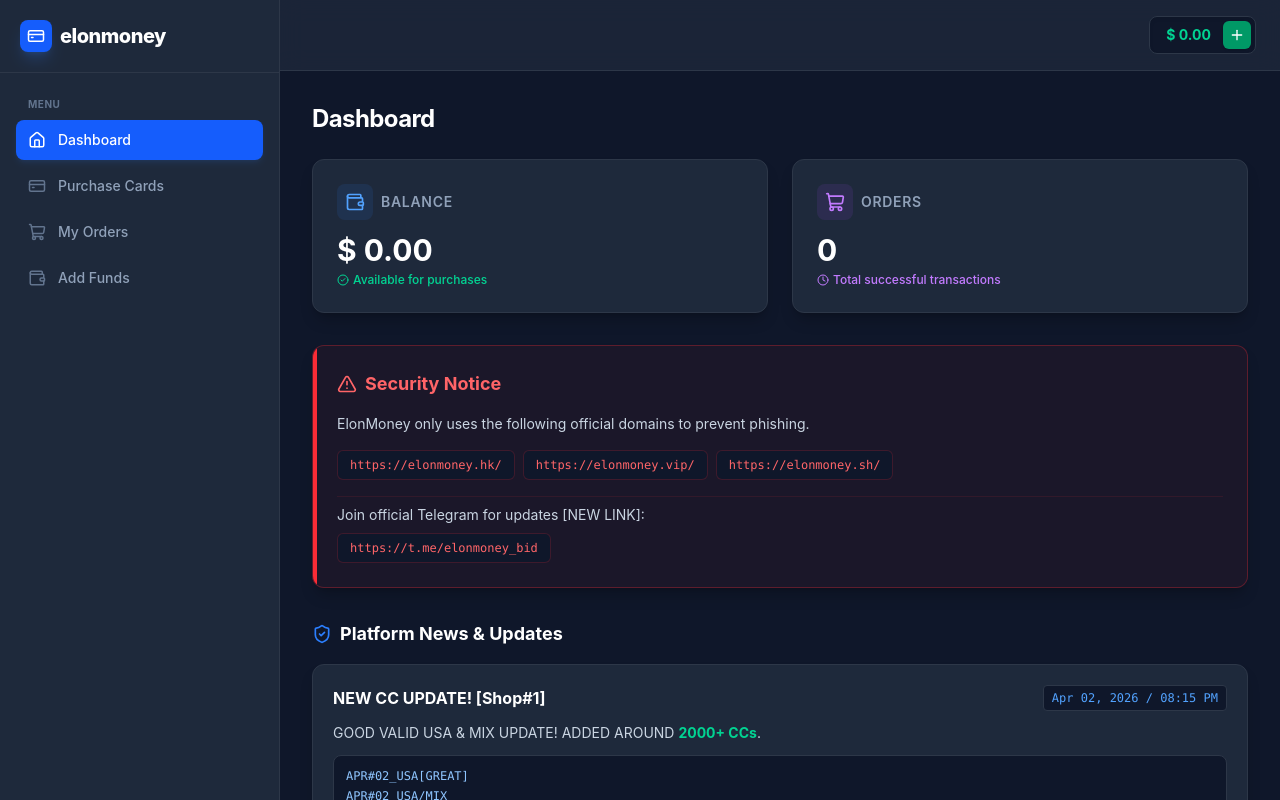
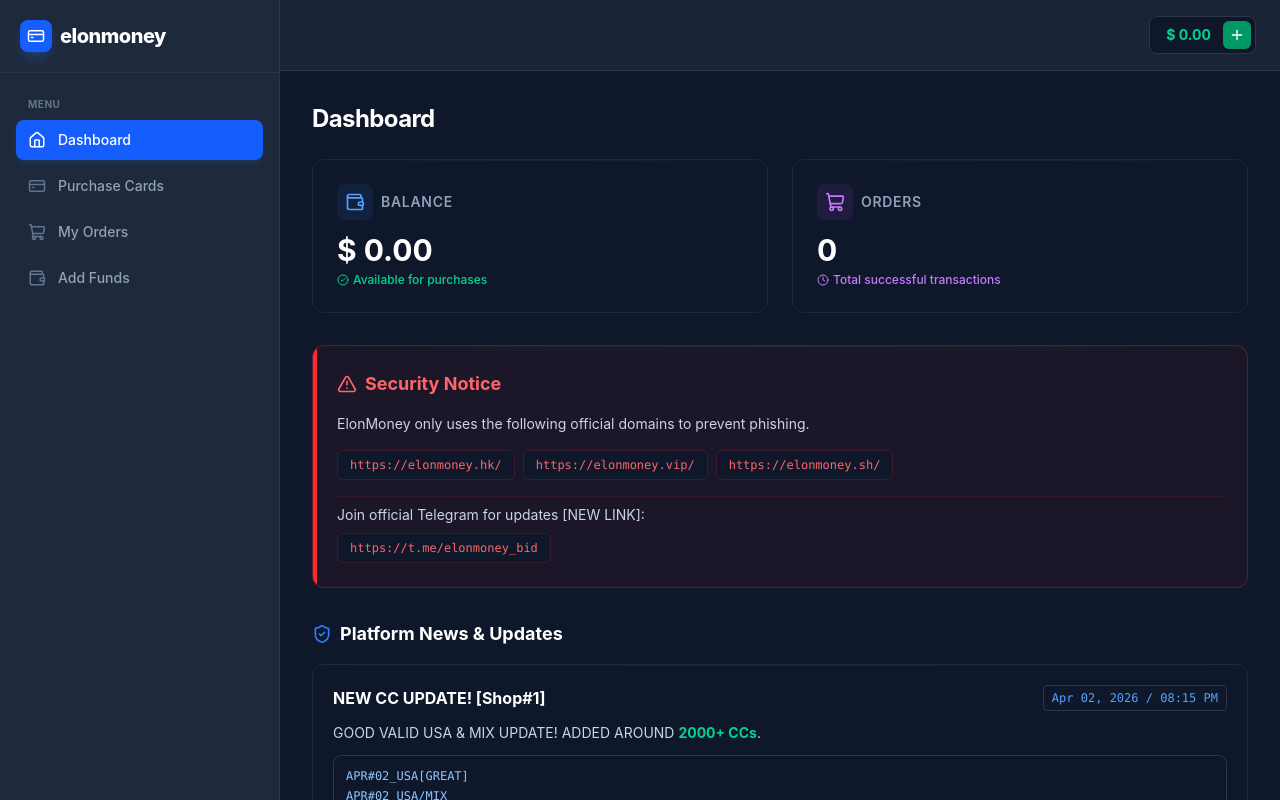
Before and after one commit to visatk/mining, a React (Vite) app: page / in a window 1280 px wide. Built offline with nearby package versions, Linux system fonts and the light colour scheme.

Commit message:
Update Card.tsx

```diff
--- a/src/components/shared/Card.tsx
+++ b/src/components/shared/Card.tsx
@@ -3,11 +3,14 @@ import React from 'react';
 interface CardProps {
   children: React.ReactNode;
   className?: string;
+  glow?: boolean;
 }
 
-export function Card({ children, className = "" }: CardProps) {
+export function Card({ children, className = "", glow = false }: CardProps) {
   return (
-    <div className={`bg-[#1e293b] border border-[#2d3748] rounded-xl shadow-lg shadow-black/20 ${className}`}>
+    <div className={`relative bg-[#0f172a] border border-[#1e293b] rounded-xl overflow-hidden transition-all duration-300 ${glow ? 'hover:border-blue-500/50 hover:shadow-[0_0_20px_rgba(37,99,235,0.1)]' : ''} ${className}`}>
+      {/* Subtle top highlight gradient */}
+      <div className="absolute top-0 left-0 w-full h-[1px] bg-gradient-to-r from-transparent via-slate-600/20 to-transparent"></div>
       {children}
     </div>
   );
```
